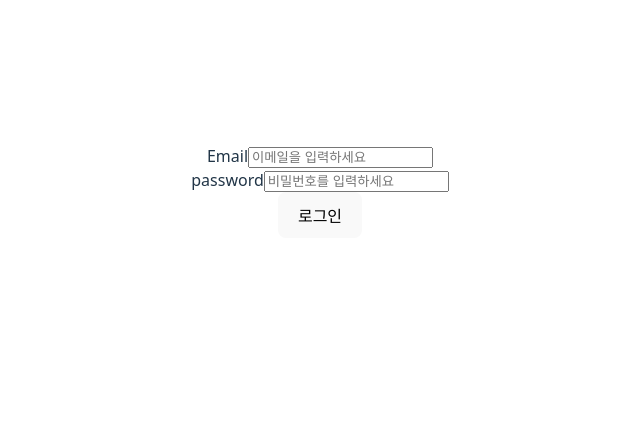
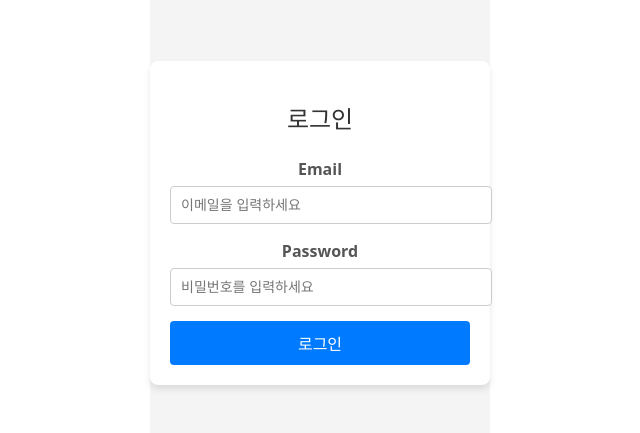
Before and after one commit to BI-2025-Summer-Team1/GreenMate-FE, a React (Vite) app: page / in a window 1280 px wide. Shown: the part 209-642 px from the top of the page, without its empty margins (320-960 px from the left). Built offline with nearby package versions, Linux system fonts and the light colour scheme.

Commit message:
team1-23 login css 추가

```diff
--- a/src/pages/Login.jsx
+++ b/src/pages/Login.jsx
@@ -1,5 +1,5 @@
 import React, { useEffect, useState } from 'react';
-
+import '../styles/Login.css'
 function Login(){
     const [email, setEmail] = React.useState("");
     const [password, setPassword] = React.useState("");
@@ -61,36 +61,39 @@ function Login(){
     }
 
     return (
-        <form onSubmit={handleSubmit}>
-            <div>
-                <lable>Email</lable>
+        <div className="login-container">
+            <form onSubmit={handleSubmit} className="login-form">
+                <h2 className="login-title">로그인</h2>
+                <div className="form-group">
+                    <label>Email</label>
                     <input
                         type="email"
                         value={email}
-                    onChange={(e)=>{
+                        onChange={(e) => {
                             setEmail(e.target.value);
                         }}
                         required
                         placeholder="이메일을 입력하세요"
-                ></input>
+                        className="form-input"
+                    />
                 </div>
-            <div>
-                <label>password</label>
+                <div className="form-group">
+                    <label>Password</label>
                     <input
                         type="password"
                         value={password}
-                    onChange={(e)=>{
+                        onChange={(e) => {
                             setPassword(e.target.value);
                         }}
                         required
                         placeholder="비밀번호를 입력하세요"
-                ></input>
+                        className="form-input"
+                    />
                 </div>
-            {/* {error && <div style={{color: 'red'}}>{error}</div>} */}
-            <button type="submit">로그인</button>
-
-
+                {error && <div className="error-message">{error}</div>}
+                <button type="submit" className="login-button">로그인</button>
             </form>
+        </div>
     );
 }
 
--- /dev/null
+++ b/src/styles/Login.css
@@ -0,0 +1,67 @@
+.login-container {
+    display: flex;
+    justify-content: center;
+    align-items: center;
+    height: 100vh;
+    background-color: #f4f4f4;
+}
+
+.login-form {
+    background: white;
+    padding: 20px;
+    border-radius: 8px;
+    box-shadow: 0 4px 6px rgba(0, 0, 0, 0.1);
+    width: 300px;
+}
+
+.login-title {
+    text-align: center;
+    margin-bottom: 20px;
+    font-size: 24px;
+    color: #333;
+}
+
+.form-group {
+    margin-bottom: 15px;
+}
+
+.form-group label {
+    display: block;
+    margin-bottom: 5px;
+    font-weight: bold;
+    color: #555;
+}
+
+.form-input {
+    width: 100%;
+    padding: 10px;
+    border: 1px solid #ccc;
+    border-radius: 4px;
+    font-size: 14px;
+}
+
+.form-input:focus {
+    border-color: #007bff;
+    outline: none;
+}
+
+.error-message {
+    color: red;
+    font-size: 12px;
+    margin-bottom: 10px;
+}
+
+.login-button {
+    width: 100%;
+    padding: 10px;
+    background-color: #007bff;
+    color: white;
+    border: none;
+    border-radius: 4px;
+    font-size: 16px;
+    cursor: pointer;
+}
+
+.login-button:hover {
+    background-color: #0056b3;
+}
```
Lines whose indentation alone changed are shown as unchanged.
